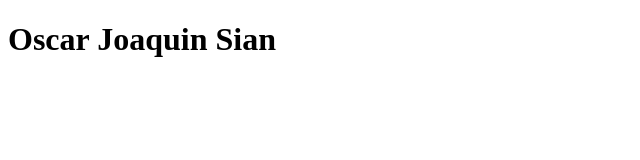
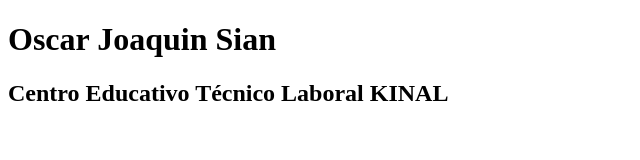
Before and after one commit to joaquinsian/IN5BM, a plain HTML site: page index.html in a window 1280 px wide. Shown: the whole page, without its empty margins (0-640 px from the left). Drawn offline with Linux system fonts and the light colour scheme.

Commit message:
se agrego el Centro Educativo

```diff
--- a/index.html
+++ b/index.html
@@ -7,5 +7,6 @@
 </head>
 <body>
     <h1>Oscar Joaquin Sian</h1>
+    <h2>Centro Educativo Técnico Laboral KINAL</h2>
 </body>
 </html>
```
